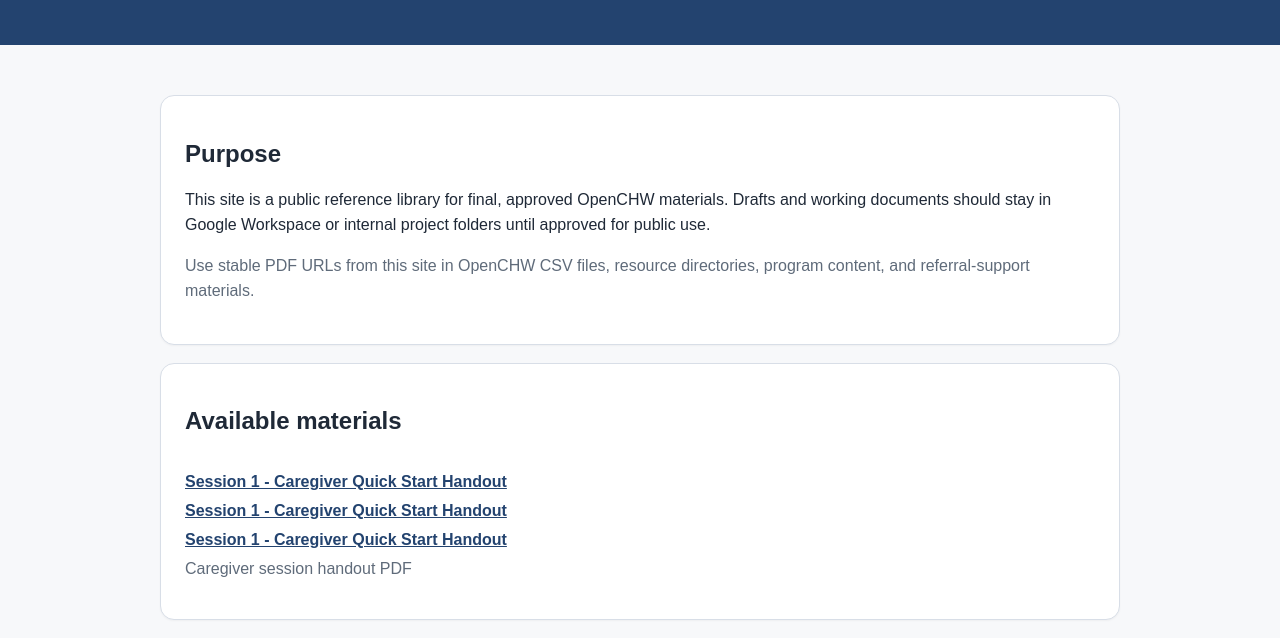
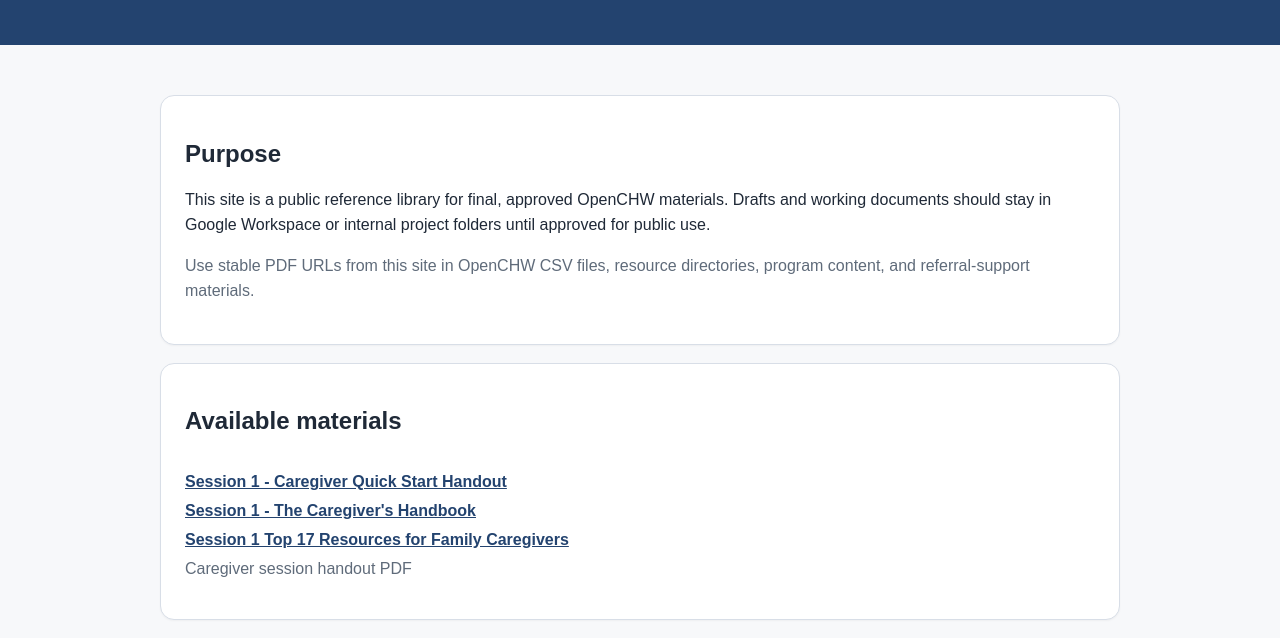
Before and after one commit to openchw/openchw-resource-library, a plain HTML site: page index.html in a window 1280 px wide. Shown: the part 161-799 px from the top of the page. Drawn offline with Linux system fonts and the light colour scheme.

Commit message:
Add caregiver handbook PDF and update resource links

```diff
--- a/index.html
+++ b/index.html
@@ -98,8 +98,8 @@
       <ul class="resource-list">
         <li>
           <a class="resource-title" href="/materials/sessions/session-1-caregiver-quick-start-handout.pdf">Session 1 - Caregiver Quick Start Handout</a>
-          <a class="resource-title" href="/materials/sessions/session-1-the-caregivers-handbook.pdf">Session 1 - Caregiver Quick Start Handout</a>
-          <a class="resource-title" href="/materials/sessions/session-1-the-caregivers-handbook.pdf">Session 1 - Caregiver Quick Start Handout</a>
+          <a class="resource-title" href="/materials/sessions/session-1-the-caregivers-handbook.pdf">Session 1 - The Caregiver's Handbook</a>
+          <a class="resource-title" href="/materials/sessions/session-1-top-17-resources-for-family-caregivers.pdf">Session 1 Top 17 Resources for Family Caregivers</a>
           <span class="muted">Caregiver session handout PDF</span>
         </li>
       </ul>
--- a/url-index.csv
+++ b/url-index.csv
@@ -3,3 +3,5 @@
 Session 1 Caregiver Orientation,sessions,materials/sessions/session-1-caregiver-orientation.pdf,https://openchw.org/materials/sessions/session-1-caregiver-orientation.pdf,placeholder,,,Replace with approved PDF before using URL publicly
 Sumner County Caregiver Resources,resource-directories,materials/resource-directories/sumner-county-caregiver-resources.pdf,https://openchw.org/materials/resource-directories/sumner-county-caregiver-resources.pdf,placeholder,,,Replace with approved PDF before using URL publicly
 Caregiver Intake Preview,forms,materials/forms/caregiver-intake-preview.pdf,https://openchw.org/materials/forms/caregiver-intake-preview.pdf,placeholder,,,Replace with approved PDF before using URL publicly
+Session 1 - The Caregiver's Handbook,sessions,materials/sessions/session-1-the-caregivers-handbook,https://openchw.org/materials/materials/sessions/session-1-the-caregivers-handbook.pdf,uploaded,,,added locally
+Session 1 Top 17 Resources for Family Caregivers,sessions,materials/sessions/session-1-top-17-resources-for-family-caregivers,https://openchw.org/materials/materials/sessions/session-1-top-17-resources-for-family-caregivers.pdf,uploaded,,,added locally
```
Also changed, not shown: 1 other file.
